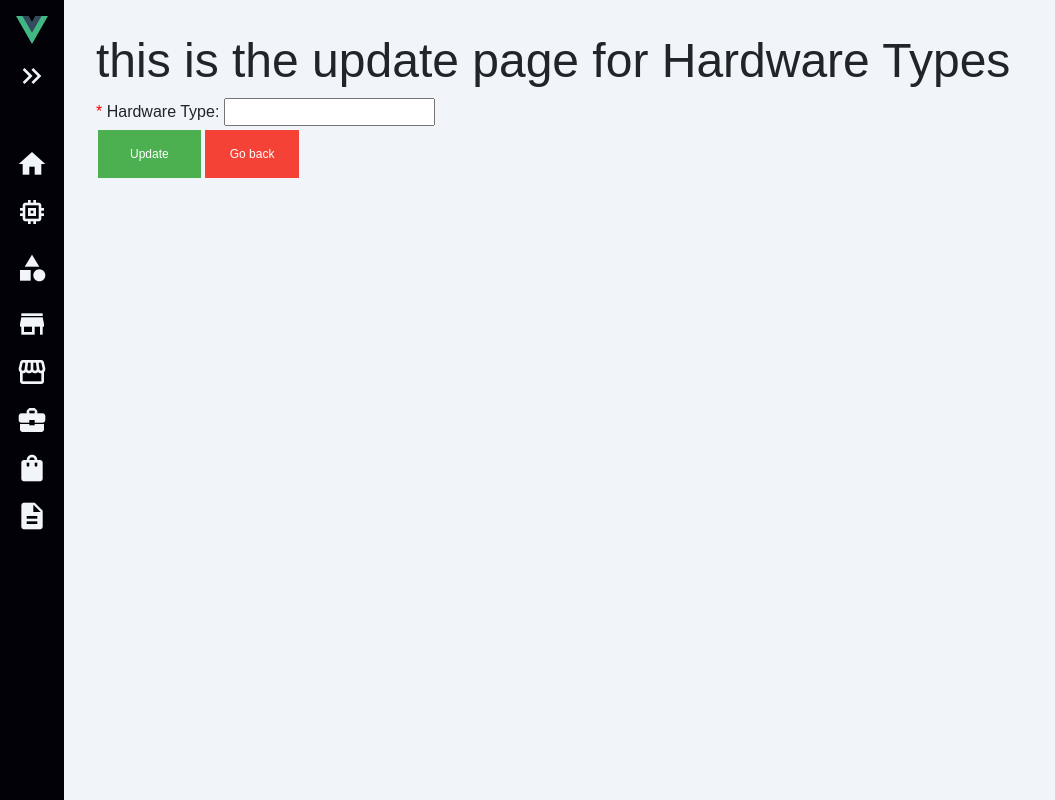
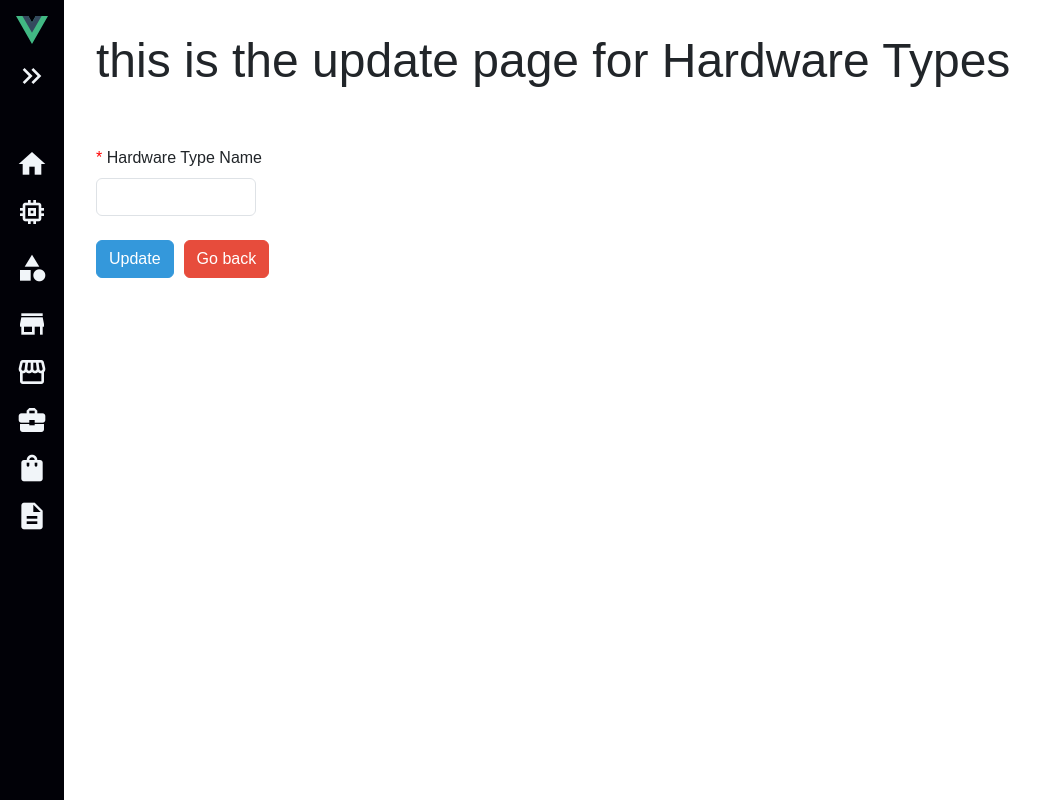
Before and after one commit to jhui98/CIS-4375-Group-6, a Vue app in the folder Frontend/: page /updatehardwaretype/1 in a window 1280 px wide. Shown: the whole page, without its empty margins (0-1055 px from the left). Built offline with nearby package versions, Linux system fonts and the light colour scheme; no server answers.

Commit message:
Formatting Changes

```diff
--- a/Frontend/src/views/updatehardware.vue
+++ b/Frontend/src/views/updatehardware.vue
@@ -50,85 +50,26 @@ export default {
 };
 </script>
 
-<template>
-    <main>
-      <h1>Hardwares Operations</h1>
-      <br />
-      <br/>
-      <h4>Update Hardware</h4>
-      <div class="px-20 py-20">
-        <!-- @submit.prevent stops the submit event from reloading the page-->
-          <form @submit.prevent="updatehardware">
-            <!-- grid container -->
-              <div class="row">
-                  <!--column starts here-->
-                  <div class="column">
-                      <!-- form field -->
-                      <label class="block">
-                      <!-- asterisk to denote required field-->
-                      <span style="color: #ff0000">* </span>
-                      <span class="text-gray-700">Harware name: </span>
-                      <input
-                          type="text"
-                          v-model="hardware.hardware_name" />
-                      </label>
-                      <!-- form field -->
-                      <label class="block">
-                      <!-- asterisk to denote required field-->
-                      <span style="color: #ff0000">* </span>
-                      <span class="text-gray-700">Model number: </span>
-                      <input
-                          type="text"
-                          v-model="hardware.model_number"
-                      />
-                      </label>
-                      <!-- form field -->
-                      <label class="block">
-                      <span style="color: #ff0000">* </span>
-                      <span class="text-gray-700">Hardware ID: </span>
-                      <input
-                          type="text"
-                          v-model="hardware.hardware_id"
-                      />
-                      </label>
-                  </div>
-                  <div align="center" border-style="solid">
-                      <!-- submit button -->
-                      <button class="edit" type="submit">Update</button>
-                      <!--Go Back button-->
-                      <!-- Router function goes to previous page-->
-                      <button type="reset" class="delete" @click="$router.go(-1)">Cancel</button>
-                  </div>
-              </div>
-          </form>
-      </div>
-    </main>
-  </template>
+<!--Styling of the Hardware Update webpage-->
+<style>
+@import "bootswatch/dist/flatly/bootstrap.min.css";
 
-<style>
-.edit {
-  background-color: #4caf50; /* Green */
-  border: none;
-  color: white;
-  padding: 15px 32px;
-  text-align: center;
-  text-decoration: none;
-  display: inline-block;
-  font-size: 12px;
-  margin: 4px 2px;
-  cursor: pointer;
+* {
+  box-sizing: border-box;
 }
-.add {
-  background-color: #008cba; /* Blue */
-  border: none;
-  color: white;
-  padding: 15px 25px;
-  text-align: center;
-  text-decoration: none;
-  display: inline-block;
-  font-size: 12px;
-  margin: 4px 2px;
-  cursor: pointer;
+
+.column {
+  float: left;
+  width: 33.33%;
+  height: 100px;
+  border-style: double;
+}
+
+/* Clear floats after the columns */
+.row:after {
+  content: "";
+  display: border-box;
+  clear: both;
 }
 .delete {
   background-color: #f44336; /* Red */
@@ -142,4 +83,62 @@ export default {
   margin: 4px 2px;
   cursor: pointer;
 }
+.ml-1 {
+  margin-left: 10px;
+}
 </style>
+
+<template>
+    <main>
+      <h1>Hardwares Operations</h1>
+      <br />
+      <div>
+        <!-- @submit.prevent stops the submit event from reloading the page-->
+          <form @submit.prevent="updatehardware">
+              <!-- form field -->
+              <div class="form-group col-sm-2">
+                      <label class="form-label mt-4">
+                      <!-- asterisk to denote required field-->
+                      <span style="color: #ff0000">* </span>
+                      <span class="text">Harware Name</span></label>
+                      <div class="col-sm-10">
+                        <input
+                            type="text" class="form-control"
+                            placeholder
+                            v-model="hardware.hardware_name"
+                            />
+                          <br>
+                        <!-- asterisk to denote required field-->
+                        <span style="color: #ff0000">* </span>
+                        <span class="text">Model number</span>
+                        <input
+                            type="text" class="form-control"
+                            placeholder
+                            v-model="hardware.model_number"
+                        />
+                          <br>
+                        <span style="color: #ff0000">* </span>
+                        <span class="text">Hardware ID: </span>
+                        <input
+                            type="text" class="form-control"
+                            placeholder
+                            v-model="hardware.hardware_id"
+                        />
+                      </div>
+                  <div>
+                    <br>
+                      <!-- submit button -->
+                      <button class="btn btn-info" type="submit">Update</button>
+                      <!--Go Back button-->
+                      <!-- Router function goes to previous page-->
+                      <button
+                      type="reset"
+                      class="btn btn-danger ml-1"
+                      @click="$router.go(-1)"
+                      >Go Back</button>
+                  </div>
+              </div>
+          </form>
+      </div>
+    </main>
+  </template>
--- a/Frontend/src/views/updatehtype.vue
+++ b/Frontend/src/views/updatehtype.vue
@@ -48,21 +48,30 @@ export default {
 
 
 </script>
+
+<!--Styling of the Hardware Type Update webpage-->
 <style>
-.edit {
-  background-color: #4CAF50; /* Green */
-  border: none;
-  color: white;
-  padding: 15px 32px;
-  text-align: center;
-  text-decoration: none;
-  display: inline-block;
-  font-size: 12px;
-  margin: 4px 2px;
-  cursor: pointer;
+@import "bootswatch/dist/flatly/bootstrap.min.css";
+
+* {
+  box-sizing: border-box;
 }
-.add {
-  background-color: #008CBA; /* Blue */
+
+.column {
+  float: left;
+  width: 33.33%;
+  height: 100px;
+  border-style: double;
+}
+
+/* Clear floats after the columns */
+.row:after {
+  content: "";
+  display: border-box;
+  clear: both;
+}
+.delete {
+  background-color: #f44336; /* Red */
   border: none;
   color: white;
   padding: 15px 25px;
@@ -73,53 +82,44 @@ export default {
   margin: 4px 2px;
   cursor: pointer;
 }
-.delete {
-  background-color: #f44336; /* Red */
-  border: none;
-  color: white;
-  padding: 15px 25px;
-  text-align:
-  center;
-  text-decoration: none;
-  display: inline-block;
-  font-size: 12px;
-  margin: 4px 2px;
-  cursor: pointer;
+.ml-1 {
+  margin-left: 10px;
 }
 </style>
 
 <template>
     <main>
         <h1> this is the update page for Hardware Types</h1>
-
+        <br>
             <div>
             <!-- @submit.prevent stops the submit event from reloading the page-->
             <form @submit.prevent="updateHTYPE">
                 <!-- form field -->
-                <div>
-                    <label class="block">
+                <div class="form-group col-sm-2">
+                    <label class="form-label mt-4">
                     <!-- asterisk to denote required field-->
                     <span style="color:#ff0000">* </span>
-                    <span class="text-gray-700">Hardware Type: </span>
+                    <span class="text">Hardware Type Name </span></label>
+                    <div class="col-sm-10">
                     <!-- Autofills input field based on data from beforeMount GET Call-->
                     <input
-                        type="text"
+                        type="text" class="form-control"
                         placeholder
                         v-model="hardwaretype.htype_name"
-
                     />
-                    </label>
+                    </div>
+                </div>
                 <!-- submit button -->
                 <div>
-                    <button class="edit" type='submit'>Update</button>
+                    <br>
+                    <button class="btn btn-info" type='submit'>Update</button>
                     <!--Go Back button-->
                     <!-- Router function goes to previous page-->
                     <button
                     type="reset"
-                    class="delete"
+                    class="btn btn-danger ml-1"
                     @click="$router.go(-1)"
                     >Go back</button>
-                </div>
                 </div>
             </form>
             </div>
--- a/Frontend/src/views/updateiso.vue
+++ b/Frontend/src/views/updateiso.vue
@@ -68,7 +68,7 @@ export default {
 
 </script>
 
-<!--Styling of the Hardware webpage-->
+<!--Styling of the ISO Update webpage-->
 <style>
 @import "bootswatch/dist/flatly/bootstrap.min.css";
 
```
